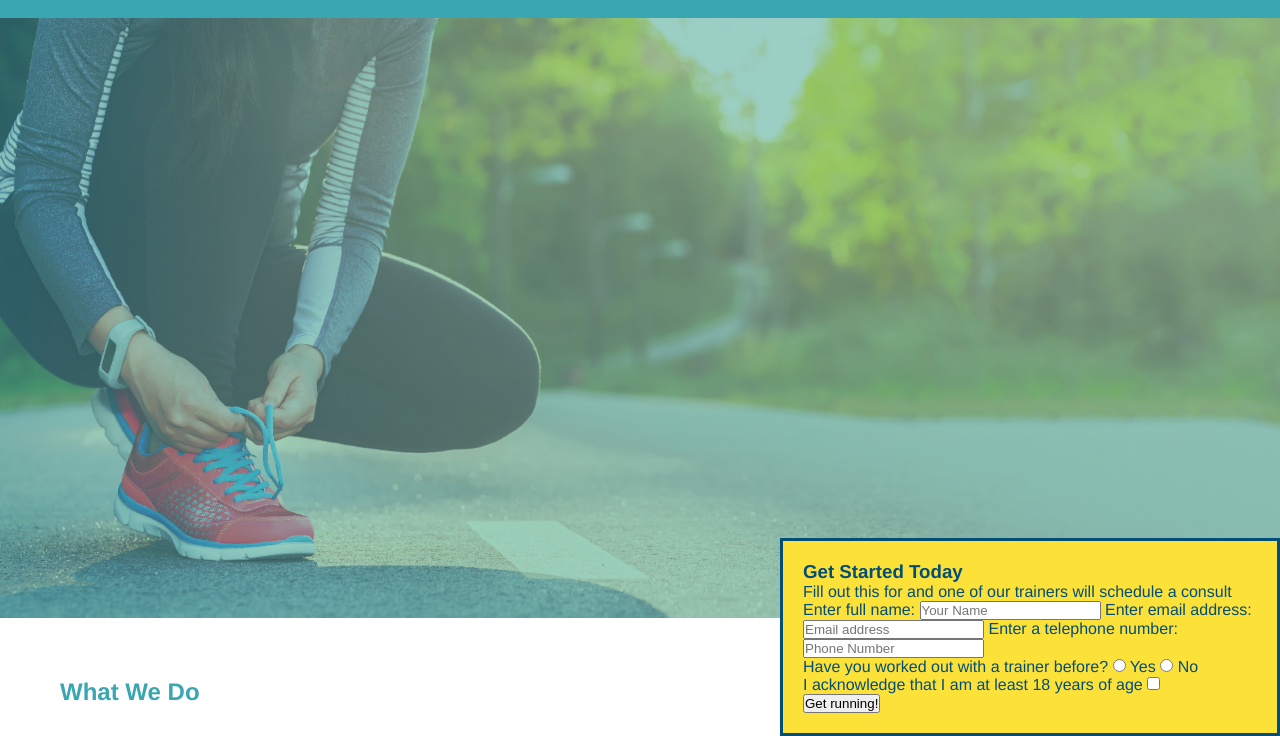
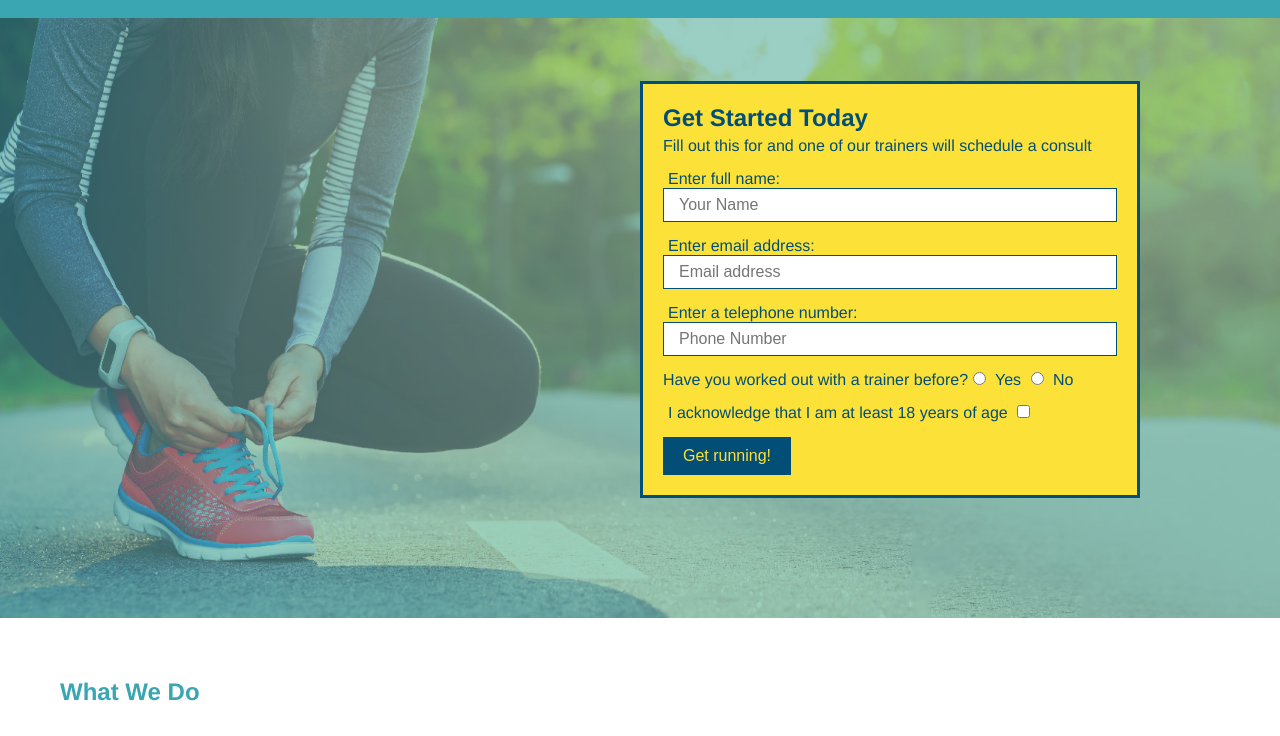
Before and after one commit to KeianaMorris/run-buddy, a plain HTML site: page index.html in a window 1280 px wide. Shown: the part 64-800 px from the top of the page. Drawn offline with Linux system fonts and the light colour scheme.

Commit message:
styled page

```diff
--- a/assets/css/style.css
+++ b/assets/css/style.css
@@ -70,6 +70,7 @@ body {
     height: 600px;
     background-size: cover;
     background-position: center;
+    position: relative;
   }
   /* Hero Style End */
   .hero-form {
@@ -82,6 +83,7 @@ body {
   .hero-form {
     ...
     border: solid 3px #024e76;
+
   }
 
   .hero-form {
@@ -91,6 +93,33 @@ body {
     width: 500px;
     color: #024e76;
     position: absolute;
-    bottom: 0px;
-    right: 0px;
+    bottom: 120px;
+    right: 140px;
   }
+.hero-form h3 {
+    font-size: 24px;
+    margin: 0px;
+}
+.hero-form p {
+    margin: 5px 0 15px 0;
+}
+.form-input {
+    border: 1px solid #024e76;
+    display: block;
+    padding: 7px 15px;
+    font-size: 16px;
+    color: #024e76;
+    width: 100%;
+    margin-bottom: 15px;
+}
+.hero-form label {
+    margin: 0 5px;
+  }
+  .hero-form button {
+    color: #fce138;
+    background-color: #024e76;
+    border: none;
+    padding: 10px 20px;
+    font-size: 16px;
+  }
+  /* HERO STYLES END */
--- a/index.html
+++ b/index.html
@@ -40,11 +40,11 @@
             <!--Add form element-->
             <form>
                 <label for="name">Enter full name:</label>
-                <input type="text" placeholder="Your Name" name="name" id="name" />
+                <input type="text" placeholder="Your Name" name="name" id="name" class="form-input"/>
                 <label for="email">Enter email address: </label>
-                <input type="email" placeholder="Email address" name="email" id="email" />
+                <input type="email" placeholder="Email address" name="email" id="email" class="form-input" />
                 <label for="phone"> Enter a telephone number:</label>
-                <input type="tel" placeholder="Phone Number" name="phone" id="phone" />
+                <input type="tel" placeholder="Phone Number" name="phone" id="phone" class="form-input"/>
                 <p>
                     Have you worked out with a trainer before?
                     <input type="radio" name="trainer-confirm" id="trainer-yes" />
```
